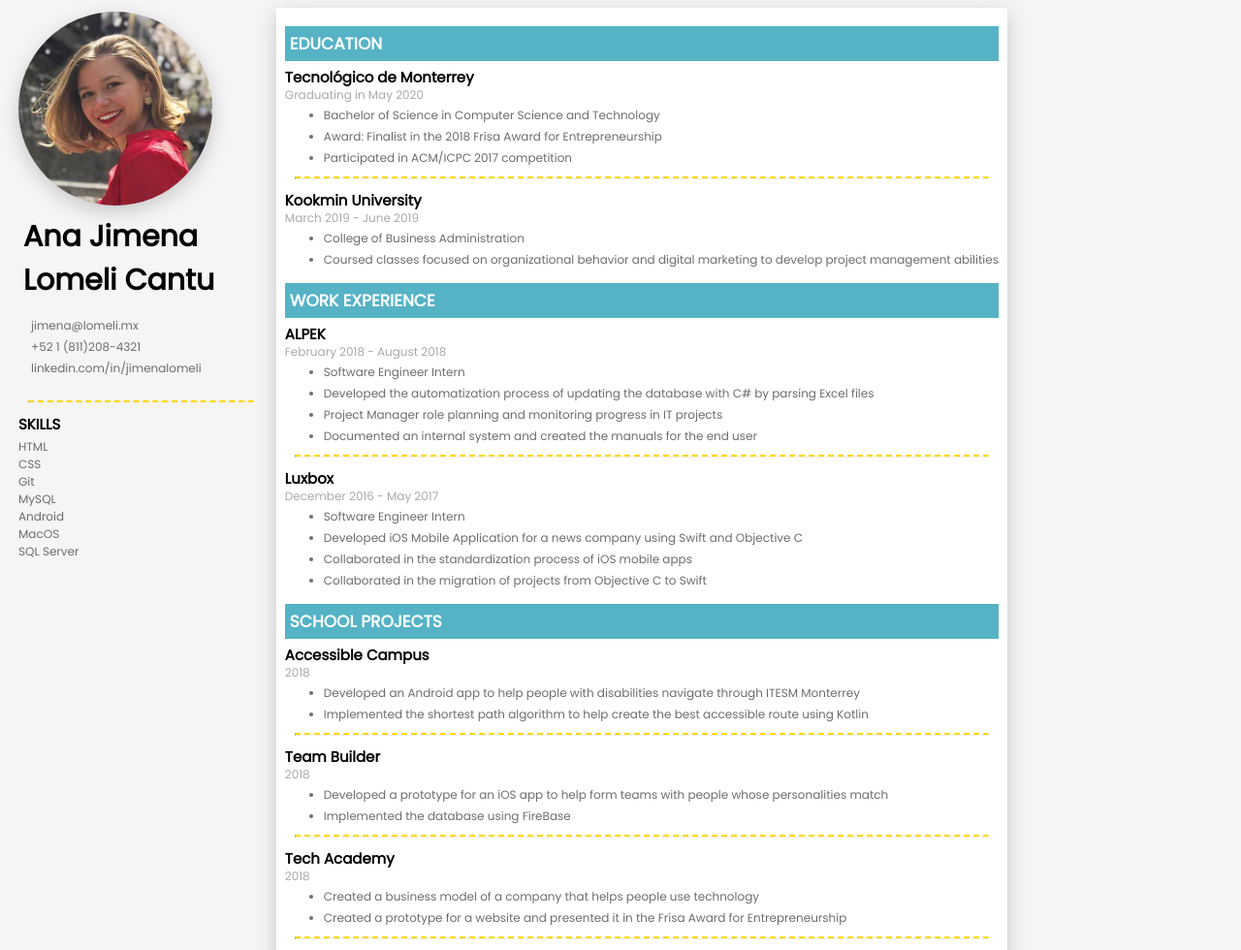
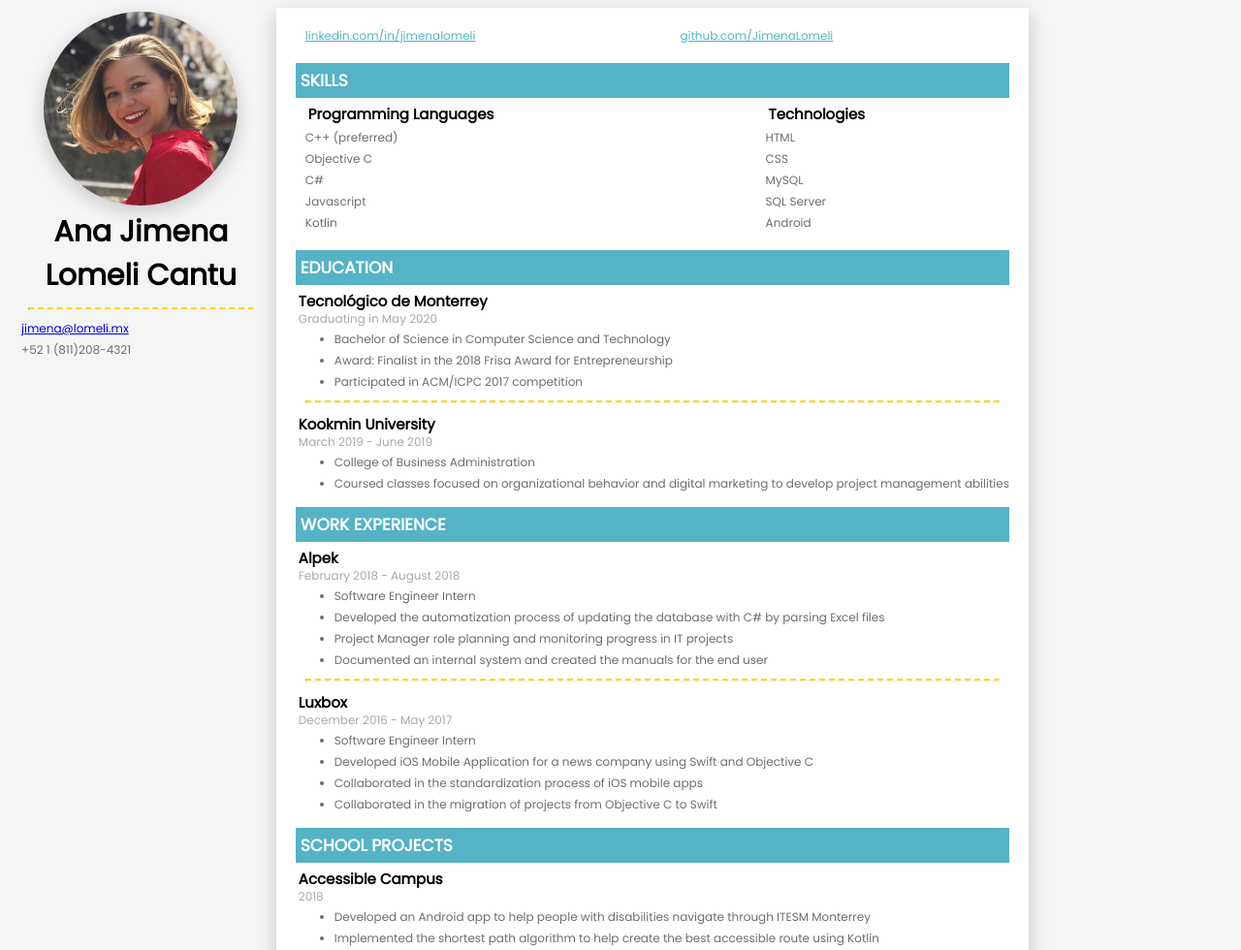
Before and after one commit to JimenaLomeli/WebDev, a plain HTML site: page Lab1/index.html in a window 1280 px wide. Shown: the top 980 px of the page at 97% size. Drawn offline with Linux system fonts and the light colour scheme.

Commit message:
Added links

```diff
--- a/Lab1/CSS/styles.css
+++ b/Lab1/CSS/styles.css
@@ -5,10 +5,18 @@ body{
 	background-color: #F5F5F5;
 }
 
+fieldset{
+  background-color: #FFFFFF;
+  float: left;
+  border: 0;
+}
+
 h1{
 	color: #000000;
 	font-size: 30px;
 	margin: 5px;
+	font-weight: bold;
+	text-align: center;
 }
 
 h3{
@@ -27,43 +35,21 @@ h4 {
 	font-weight: bold;
 	margin-top: 0px;
 	margin-bottom: 0px;
-}
-
-fieldset{
-  background-color: #FFFFFF;
-  float: left;
-  border: 0;
-}
-
-#rightContent{
-  background-color: #FFFFFF;
-  float: left;
-  border: 0;
-  box-shadow: 0 6px 20px 0 rgba(0, 0, 0, 0.19);
-}
-
-#leftContent {
-	background-color: #F5F5F5;
-	list-style: none;
-	width: 20%;
+	margin-left: 3px;
 }
 
 
-#personalInfo {
-	list-style: none; 	/* quitarle los puntos a la lista */
-	padding: 10px;
-	margin: 3px;
-}
-
 img {
   border-radius: 50%;
-  box-shadow: 0 6px 20px 0 rgba(0, 0, 0, 0.19)
+  box-shadow: 0 6px 20px 0 rgba(0, 0, 0, 0.19);
 }
 
 hr {
 	border-top: 2px dashed #FFD700;
+	margin-left: 0px;
 	margin: 10px;
 }
+
 
 ul {
 	margin-top: 3px;
@@ -79,16 +65,59 @@ p {
 	padding-top: 0px;
 	margin-top: -2px;
 	margin-bottom: 1px;
+	margin-left: 3px;
 	color: #A9A9A9;
+}
+
+table {
+  border-collapse: collapse;
+  width: 100%;
+}
+
+th {
+  text-align: left;
+  padding: 0px 0px 4px 10px;
+  font-weight: 400;
 }
 
 #skillsList {
 	list-style: none;
 	padding: 0px;
+	margin-left: 3px;
+	margin-top: 5px;
 
 
+}
+
+#rightContent{
+  background-color: #FFFFFF;
+  float: left;
+  border: 0;
+  padding: 20px;
+  box-shadow: 0 6px 20px 0 rgba(0, 0, 0, 0.19);
+}
+
+#leftContent {
+	background-color: #F5F5F5;
+	list-style: none;
+	width: 20%;
+}
+
+
+#personalInfo {
+	list-style: none; 	/* quitarle los puntos a la lista */
+	padding-bottom: 10px;
+	padding-left: 0px;
+	margin: 3px;
 }
 
 .skillItem {
 	margin: 0px;
 }
+
+.center {
+  display: block;
+  margin-left: auto;
+  margin-right: auto;
+  width: 50%;
+}
--- a/Lab1/index.html
+++ b/Lab1/index.html
@@ -10,34 +10,62 @@
 	<section>
 		<fieldset id="leftContent">
 
-			<img src="hola.JPG" alt="HTML5 Icon" style="width:200px;height:200px;">
+			<img src="hola.JPG" alt="HTML5 Icon" class="center" style="width:200px;height:200px;">
 			<h1>Ana Jimena Lomeli Cantu</h1>
 
+			<hr>
+
 			<ul id="personalInfo">
-				<li>jimena@lomeli.mx</li>
+				<li><a href="mailto:jimena@lomeli.mx">jimena@lomeli.mx</a></li>
 				<li>+52 1 (811)208-4321</li>
-				<li>linkedin.com/in/jimenalomeli</li>
 			</ul>
 
-
-			<hr>
-			<h4>SKILLS</h4>
-			<ul id="skillsList">
-				<li class="skillItem">HTML</li>
-				<li class="skillItem">CSS</li>
-				<li class="skillItem">Git</li>
-				<li class="skillItem">MySQL</li>
-				<li class="skillItem">Android</li>
-				<li class="skillItem">MacOS</li>
-				<li class="skillItem">SQL Server</li>
-			</ul>
 		</fieldset>
 
 
 
 		<fieldset id="rightContent">
 
+				<table>
+				<th><a href="http://www.linkedin.com/in/jimenalomeli" style="color:#55B3C5;">linkedin.com/in/jimenalomeli</a></th>
+
+				<th><a href="https://github.com/JimenaLomeli" style="color:#55B3C5;">github.com/JimenaLomeli</a></th>
+				</table>
+
+
+
+
+				<h3>SKILLS</h3>
+				<table style="width:100%">
+					<tr>
+						<th><h4>Programming Languages</h4></th>
+						<th><h4>Technologies</h4></th>
+					</tr>
+					<tr>
+						<th>C++ (preferred)</th>
+						<th>HTML</th>
+					</tr>
+					<tr>
+						<th>Objective C</th>
+						<th>CSS</th>
+					</tr>
+					<tr>
+						<th>C#</th>
+						<th>MySQL</th>
+					<tr>
+						<th>Javascript</th>
+						<th>SQL Server</th>
+					</tr>
+					<tr>
+						<th>Kotlin</th>
+						<th>Android</th>
+					</tr>
+					</tr>
+				</table>
+
+
 				<h3>EDUCATION</h3>
+
 				<div>
 					<h4>Tecnológico de Monterrey</h4>
 					<p>Graduating in May 2020</p>
@@ -61,10 +89,12 @@
 					<li>Coursed classes focused on organizational behavior and digital marketing to develop project management abilities</li>
 				</ul>
 
+				<div>
+					<h3>WORK EXPERIENCE</h3>
+					<h4>Alpek</h4>
+					<p>February 2018 - August 2018</p>
+				</div>
 
-				<h3>WORK EXPERIENCE</h3>
-				<h4>ALPEK</h4>
-				<p>February 2018 - August 2018</p>
 				<ul>
 					<li>Software Engineer Intern</li>
 					<li>Developed the automatization process of updating the database with C# by parsing Excel files</li>
@@ -74,8 +104,10 @@
 
 				<hr>
 
-				<h4>Luxbox</h4>
-				<p>December 2016 - May 2017</p>
+				<div>
+					<h4>Luxbox</h4>
+					<p>December 2016 - May 2017</p>
+				</div>
 				<ul>
 					<li>Software Engineer Intern</li>
 					<li>Developed iOS Mobile Application for a news company using Swift and Objective C</li>
@@ -84,9 +116,11 @@
 				</ul>
 
 
-				<h3>SCHOOL PROJECTS</h3>
-				<h4>Accessible Campus</h4>
-				<p>2018</p>
+				<div>
+					<h3>SCHOOL PROJECTS</h3>
+					<h4>Accessible Campus</h4>
+					<p>2018</p>
+				</div>
 				<ul>
 					<li>Developed an Android app to help people with disabilities navigate through ITESM Monterrey</li>
 					<li>Implemented the shortest path algorithm to help create the best accessible route using Kotlin</li>
@@ -118,16 +152,6 @@
 					<li>Designed a simulation of different scenarios to treat social anxiety</li>
 					<li>Learned about the different types of treatment patients with phobias may have</li>
 				</ul>
-
-
-				<h3>SCHOOL PROJECTS</h3>
-				<h4>Accessible Campus</h4>
-				<ul>
-					<li>2018</li>
-					<li>Developed an Android app to help people with disabilities navigate through ITESM Monterrey</li>
-					<li>Implemented the shortest path algorithm to help create the best accessible route using Kotlin</li>
-				</ul>
-
 		</fieldset>
 
 	</section>
```
